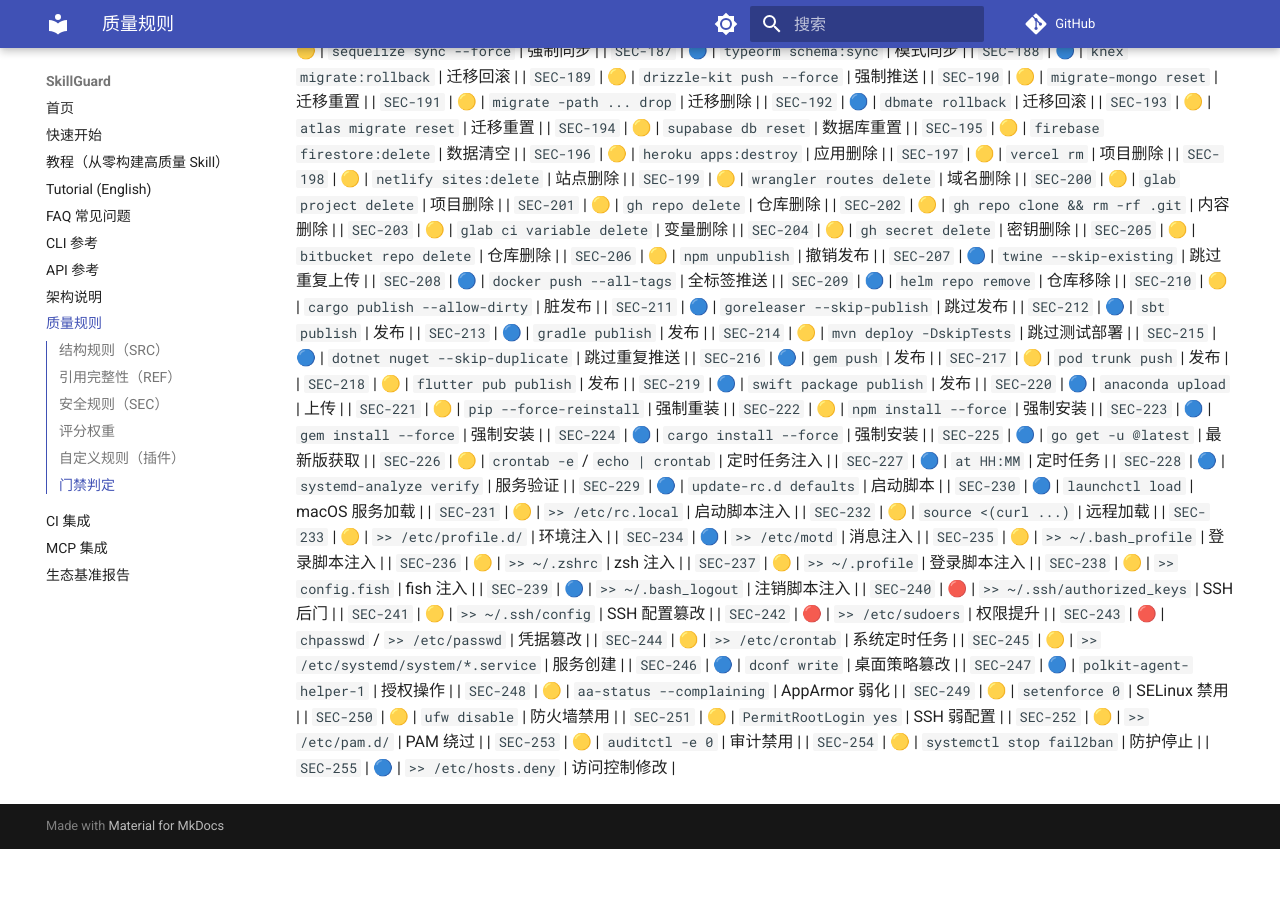
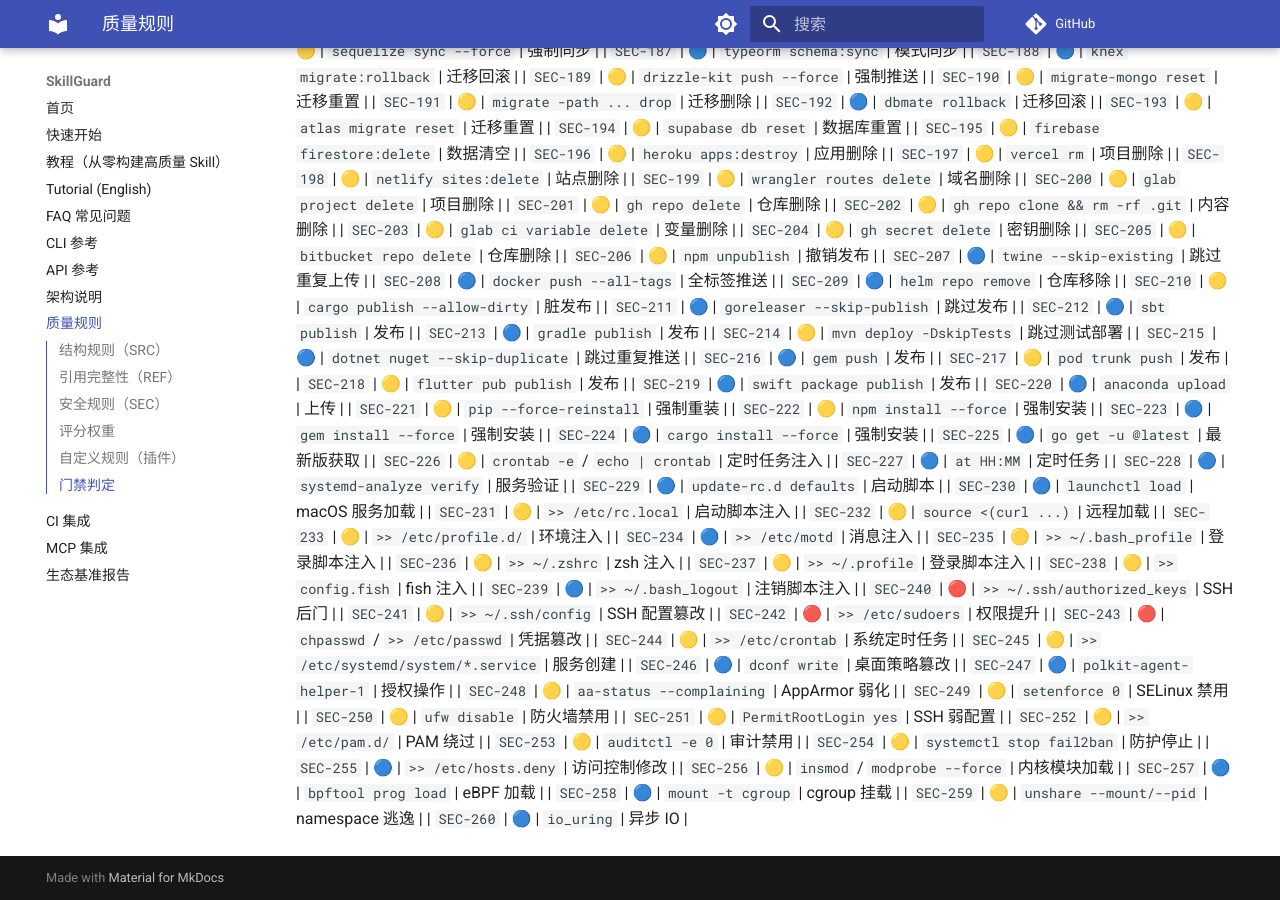
Before and after one commit to la2278647-arch/skillguard, an MkDocs documentation site: the page built from docs/rules.md, in a window 1280 px wide and 900 px high, scrolled down 4518 px. Built offline with MkDocs 1.6.1 and Material for MkDocs 9.7.7, drawn with Linux system fonts in a browser that asks for light colours; comment, search, counter and statistics services are not loaded; before the commit the page ends 5367 px from its top, so only the background shows below that.

Commit message:
docs: sync rule count to 260 + rules.md SEC-256..260

```diff
--- a/docs/rules.md
+++ b/docs/rules.md
@@ -305,3 +305,8 @@
 | `SEC-253` | 🟡 | `auditctl -e 0` | 审计禁用 |
 | `SEC-254` | 🟡 | `systemctl stop fail2ban` | 防护停止 |
 | `SEC-255` | 🔵 | `>> /etc/hosts.deny` | 访问控制修改 |
+| `SEC-256` | 🟡 | `insmod` / `modprobe --force` | 内核模块加载 |
+| `SEC-257` | 🔵 | `bpftool prog load` | eBPF 加载 |
+| `SEC-258` | 🔵 | `mount -t cgroup` | cgroup 挂载 |
+| `SEC-259` | 🟡 | `unshare --mount/--pid` | namespace 逃逸 |
+| `SEC-260` | 🔵 | `io_uring` | 异步 IO |
```
Also changed, not shown: README.en.md (+1 -1 lines), README.md (+1 -1 lines).
